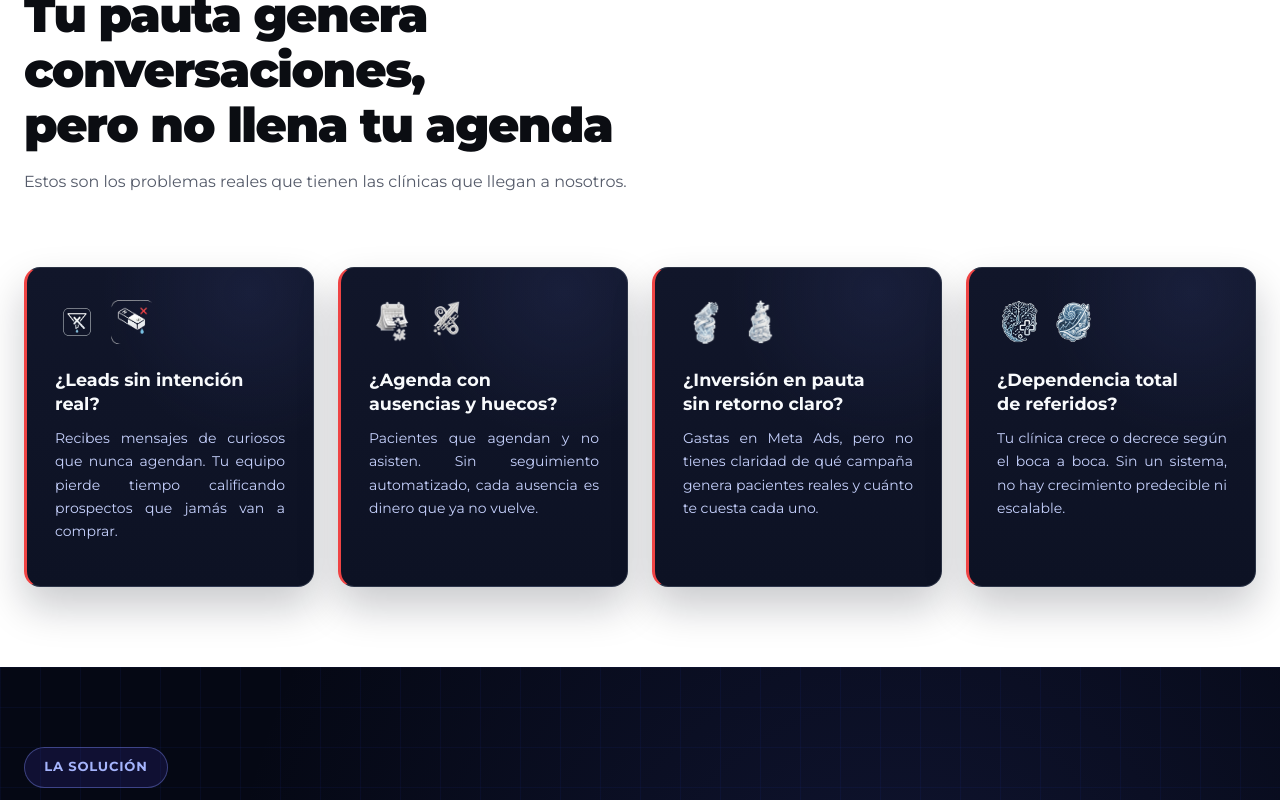
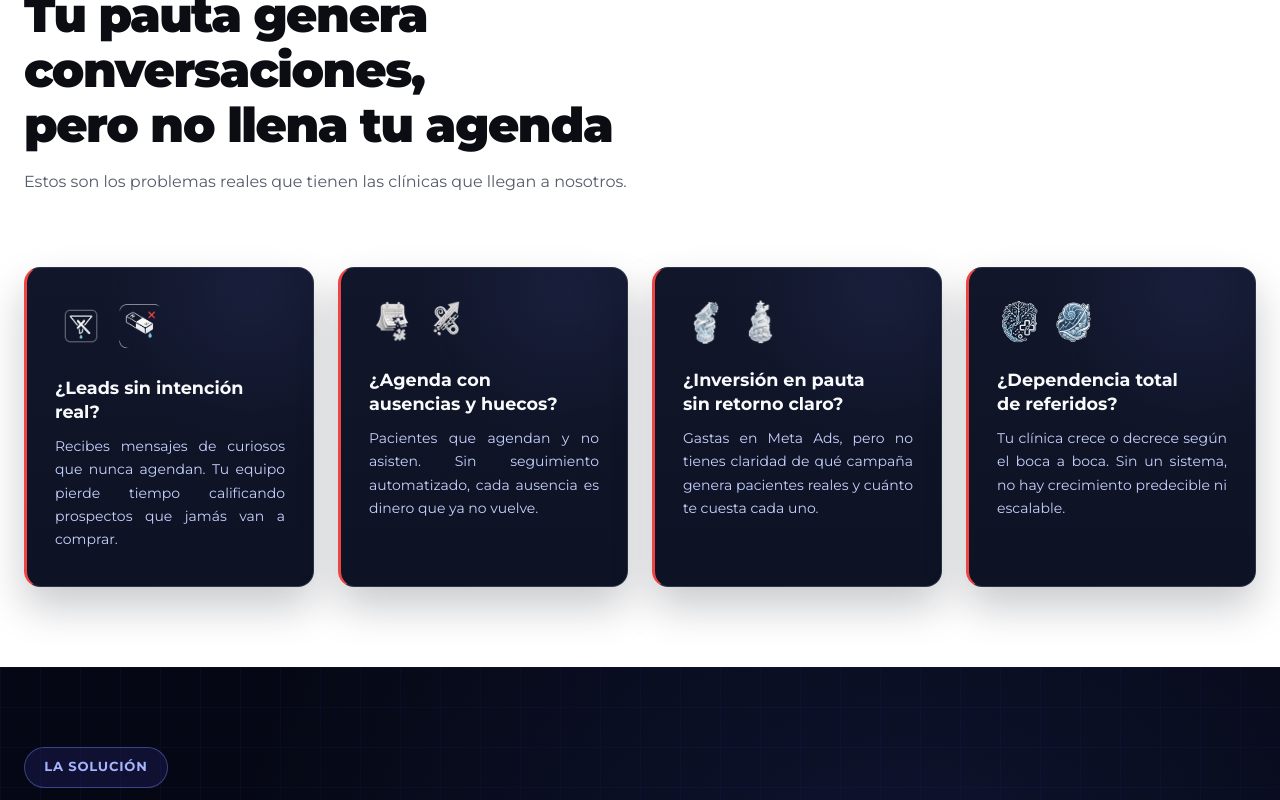
Before and after one commit to DavidRestrepoo/pyDistinto, an Angular app: page /home in a window 1280 px wide. Shown: the part 1798-2598 px from the top of the page. Built offline with nearby package versions, Linux system fonts and the light colour scheme.

Commit message:
style: aumentar ligeramente tamaño de primer icono de funnel en sesión 5

```diff
--- a/src/app/pages/home/home.component.scss
+++ b/src/app/pages/home/home.component.scss
@@ -320,6 +320,10 @@
   width: 44px;
   height: 44px;
   object-fit: contain;
+}
+.pain-card:first-of-type .pain-icon-box:first-of-type .pain-card-custom-icon {
+  width: 52px;
+  height: 52px;
 }
 .pain-card-title {
   font-family: 'Montserrat', sans-serif;
```
